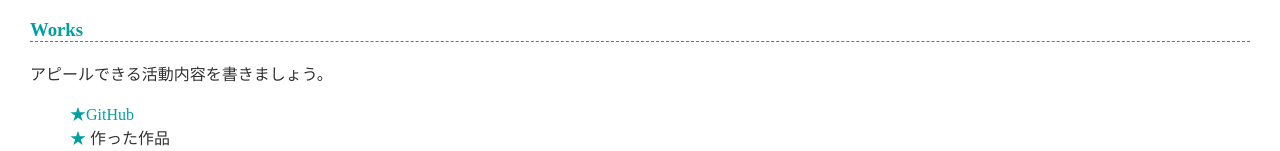
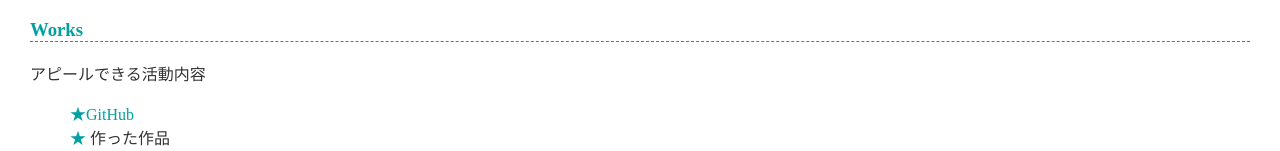
Before and after one commit to cocoa-noire/cocoa-noire.github.io, a plain HTML site: page index.html in a window 1280 px wide. Shown: the part 532-683 px from the top of the page. Drawn offline with Linux system fonts and the light colour scheme.

Commit message:
style.css を追加

```diff
--- a/index.html
+++ b/index.html
@@ -24,7 +24,7 @@
     </ul>
 
     <h3>Works</h3>
-    <p>アピールできる活動内容を書きましょう。</p>
+    <p>アピールできる活動内容</p>
     <ul>
       <li><a href="https://github.com/">GitHub</a></li>
       <li>
```
